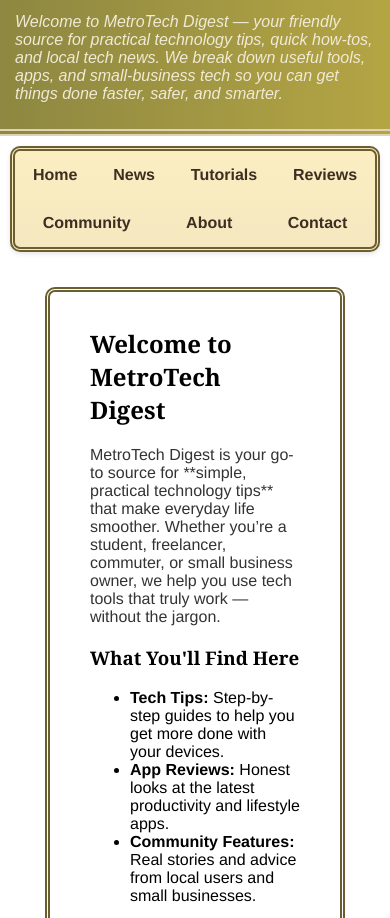
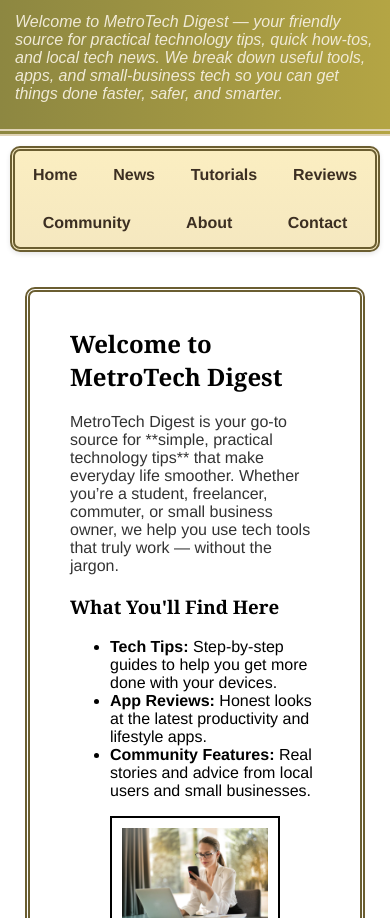
Before and after one commit to JazelleTamayo/MetroTechDigest, a plain HTML site: page index.html in a window 390 px wide. Shown: the part 163-1081 px from the top of the page. Drawn offline with Linux system fonts and the light colour scheme.

Commit message:
Update CSS and improve responsive design behavior

```diff
--- a/static/css/MetroTechDigest.css
+++ b/static/css/MetroTechDigest.css
@@ -92,7 +92,7 @@ main {
 }
 
 section {
-    margin: 0px 20px;
+    margin: 0 0;
     border: 5px double #6B5E31;
     border-radius: 10px;
     padding: 15px;
@@ -156,6 +156,10 @@ img {
         min-width: 0;
     }
 
+    main {
+        overflow-y: auto;
+        max-height: 80vh;
+    }
 }
 
 
```
